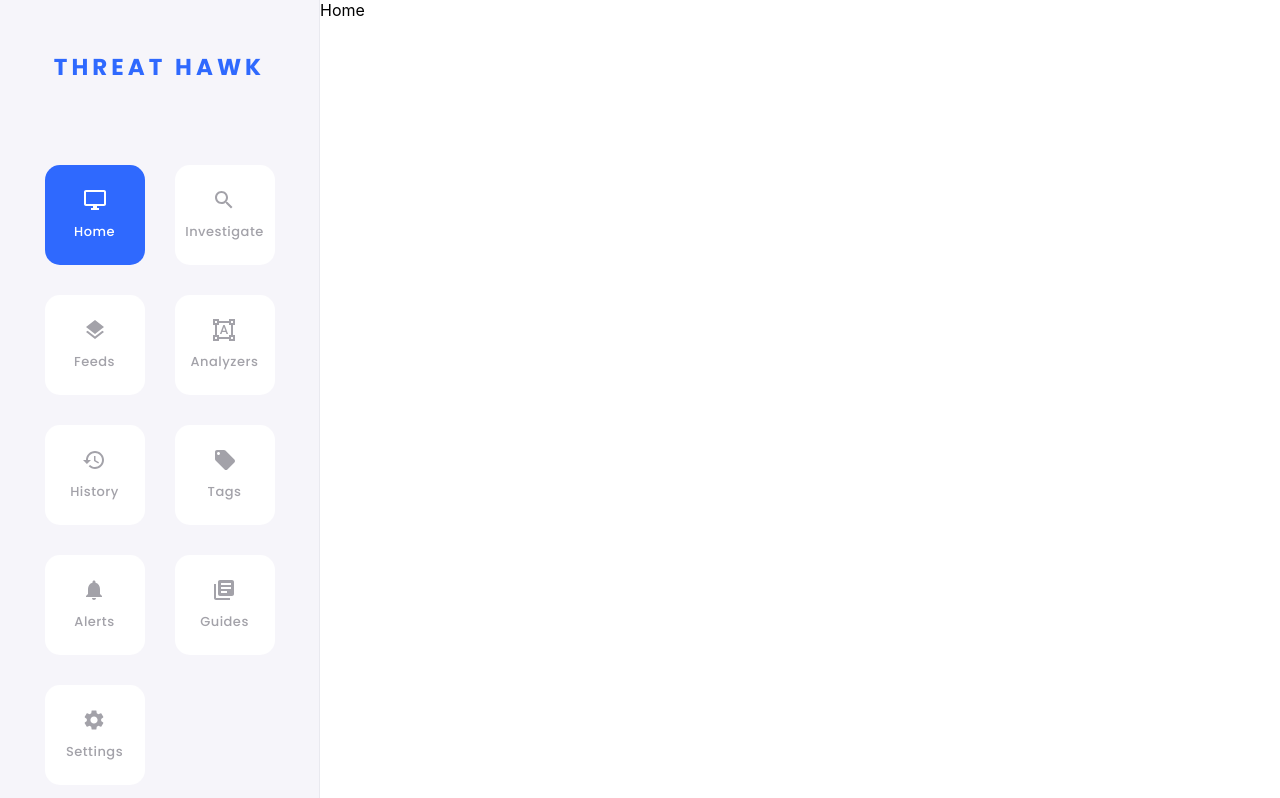
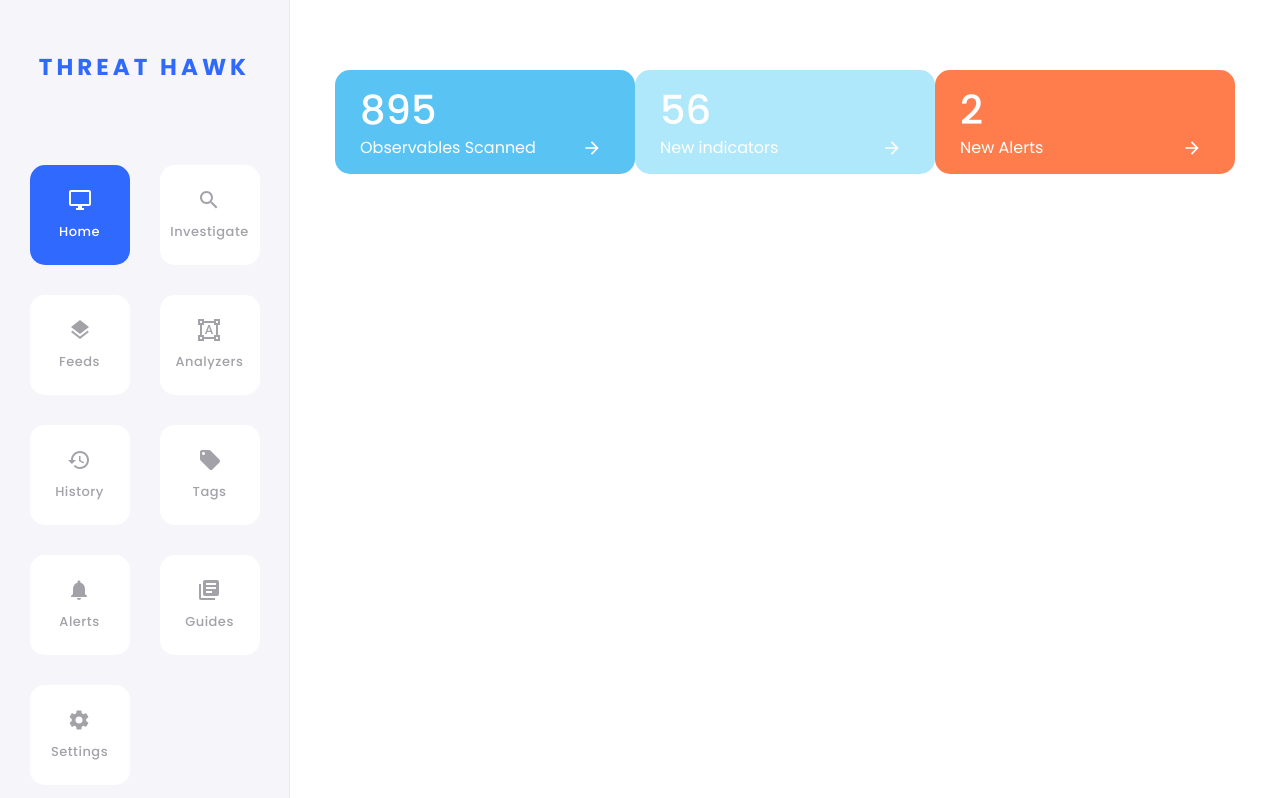
Before and after one commit to threathawkproject/frontend, a Next.js app: page /dashboard in a window 1280 px wide. Built offline with nearby package versions, Linux system fonts and the light colour scheme.

Commit message:
[add], home cards

```diff
--- /dev/null
+++ b/components/cards/home-info-card.js
@@ -0,0 +1,54 @@
+import React from "react";
+import { Box, IconButton, Stack, Typography } from "@mui/material";
+import ArrowForwardIcon from "@mui/icons-material/ArrowForward";
+export const HomeInfoCard = (props) => {
+  const { title, subTitle, backgroundColor, route, ...other } = props;
+  return (
+    <Box
+      sx={{
+        height: "104px",
+        width: "300px",
+        backgroundColor: backgroundColor,
+        borderRadius: "15px",
+        padding: "20px 25px",
+        color: "#FFFFFF",
+      }}
+    >
+      <Stack>
+        <Box>
+          <Typography
+            sx={{
+              fontSize: "40px",
+              fontWeight: "500",
+              lineHeight: "1",
+            }}
+          >
+            {title}
+          </Typography>
+        </Box>
+        <Box
+          sx={{
+            display: "flex",
+            alignItems: "center",
+            justifyContent: "space-between",
+            color: "white",
+          }}
+        >
+          <Typography
+            sx={
+              {
+                //   fontSize: "40px",
+                //   fontWeight: "500",
+              }
+            }
+          >
+            {subTitle}
+          </Typography>
+          <IconButton sx={{ color: "#FFFFFF" }}>
+            <ArrowForwardIcon fontSize="small" />
+          </IconButton>
+        </Box>
+      </Stack>
+    </Box>
+  );
+};
--- a/pages/dashboard/index.js
+++ b/pages/dashboard/index.js
@@ -1,8 +1,38 @@
 import React from "react";
 import DashboardLayout from "../../components/layout/dashboard-layout";
-
+import { HomeInfoCard } from "../../components/cards/home-info-card";
+import { Box } from "@mui/material";
 export default function DashboardHome() {
-  return <div>Home</div>;
+  return (
+    <Box
+      sx={{
+        margin: "70px 45px 0px 45px",
+      }}
+    >
+      <Box
+        sx={{
+          display: "grid",
+          gridTemplateColumns: "auto auto auto",
+        }}
+      >
+        <HomeInfoCard
+          title={895}
+          subTitle={"Observables Scanned"}
+          backgroundColor={"#59C3F3"}
+        />
+        <HomeInfoCard
+          title={56}
+          subTitle={"New indicators"}
+          backgroundColor={"#AFE7FB"}
+        />
+        <HomeInfoCard
+          title={2}
+          subTitle={"New Alerts"}
+          backgroundColor={"#FF7D4C"}
+        />
+      </Box>
+    </Box>
+  );
 }
 
 DashboardHome.getLayout = function getLayout(page) {
```
